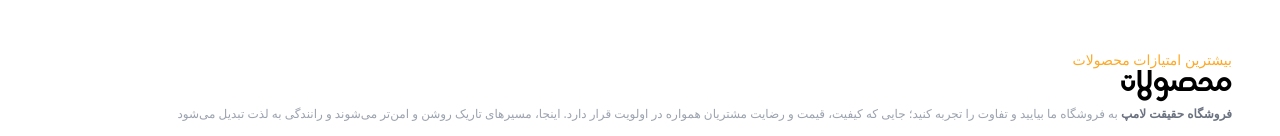
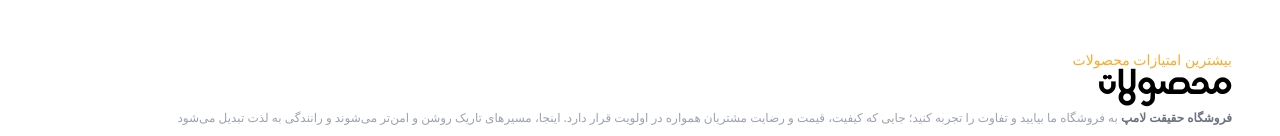
Before and after one commit to imanhaqiqatkhah/ecommerce_web, a React (Vite) app in the folder my-project/: page / in a window 1280 px wide. Shown: the part 1110-1246 px from the top of the page. Built offline with nearby package versions, Linux system fonts and the light colour scheme; grey boxes are pictures that could not be loaded.

Commit message:
"Updated image styling in Products component and font size in TopProducts component"

```diff
--- a/my-project/src/components/Products/Products.jsx
+++ b/my-project/src/components/Products/Products.jsx
@@ -87,7 +87,7 @@ const Products = () => {
                 <img
                   src={data.img}
                   alt=""
-                  className="h-[220px] w-[150px] object-cover rounded-md"
+                  className="hover:scale-110 duration-500 h-[220px] w-[150px] object-cover rounded-md"
                 />
                 <div>
                   <h3 className="font-semibold">{data.title}</h3>
--- a/my-project/src/components/TopProducts/TopProducts.jsx
+++ b/my-project/src/components/TopProducts/TopProducts.jsx
@@ -37,7 +37,7 @@ const TopProducts = () => {
           <p data-aos="fade-up" className="text-sm text-primary">
             بیشترین امتیازات محصولات
           </p>
-          <h1 data-aos="fade-up" className="text-3xl font-bold font-custom1">
+          <h1 data-aos="fade-up" className="text-4xl font-bold font-custom1">
             محصولات
           </h1>
           <p data-aos="fade-up" className="text-xs text-gray-400 text-balance">
```
